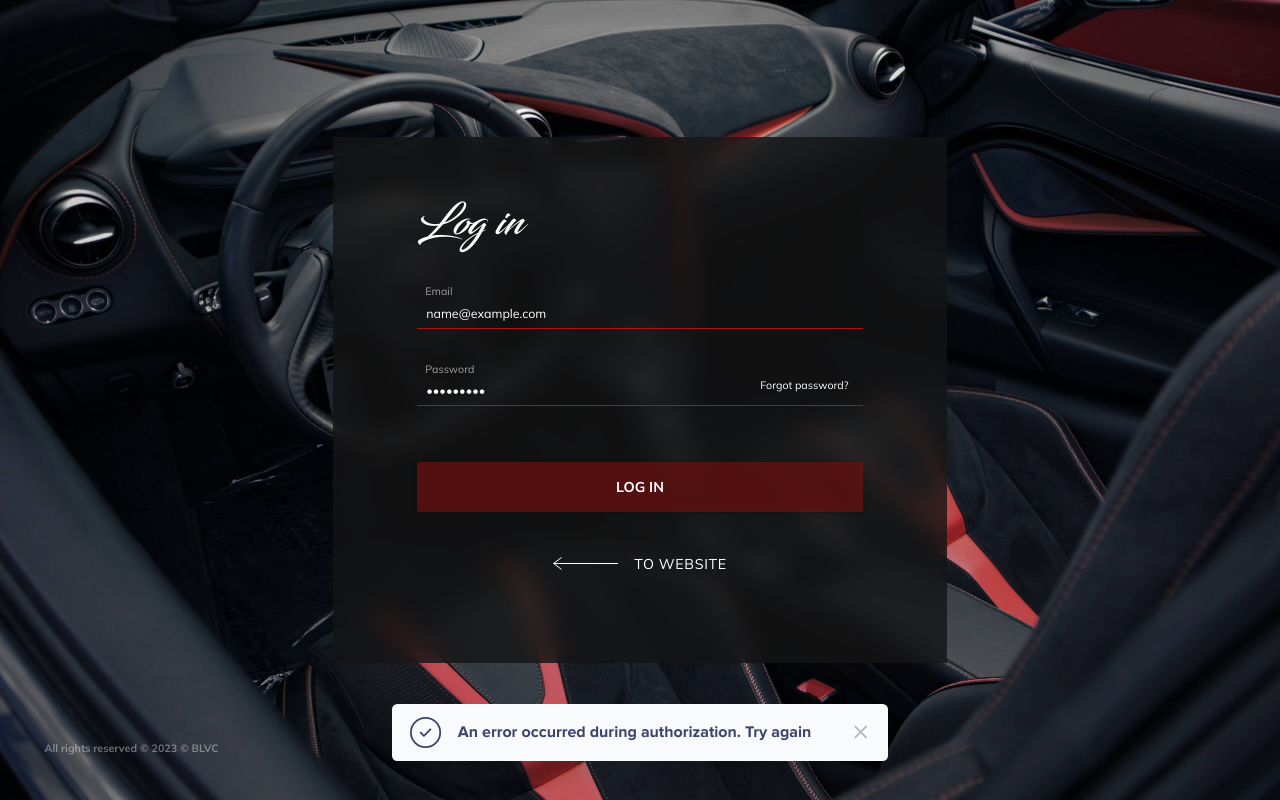
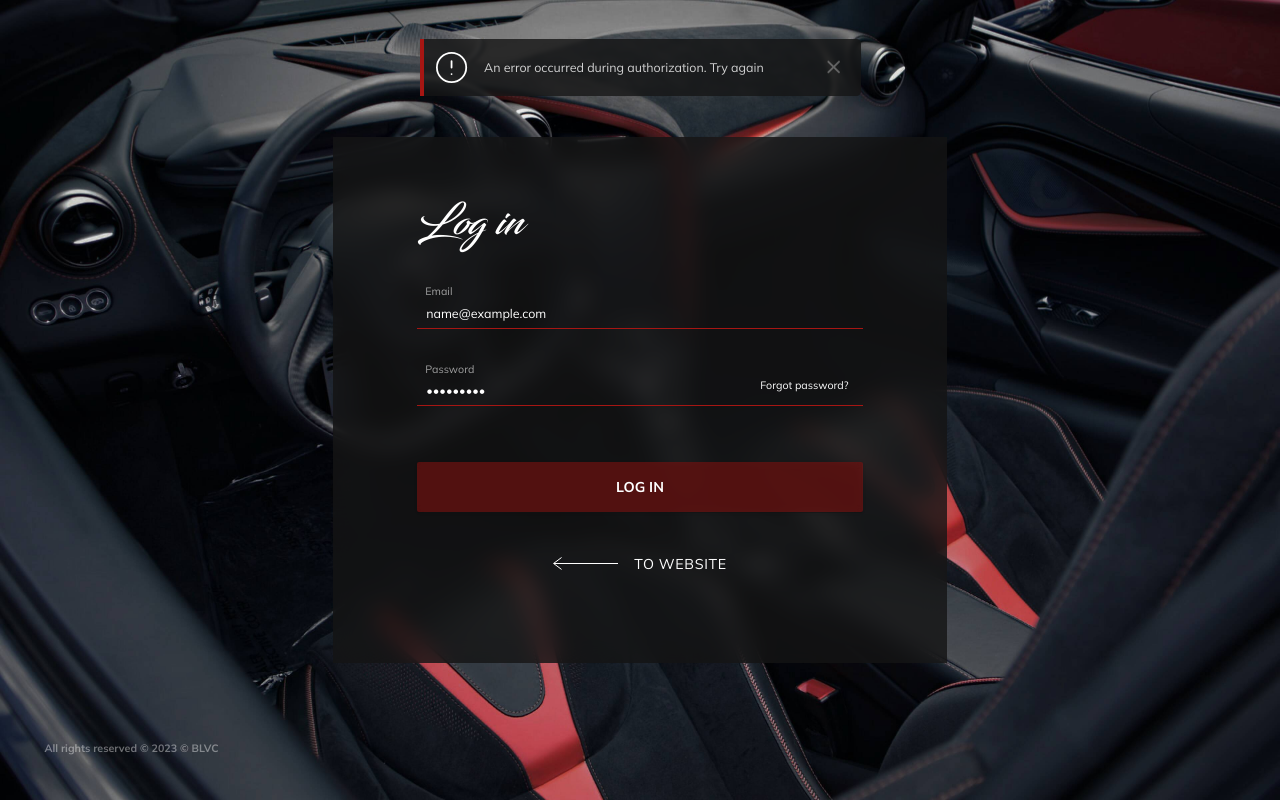
Before and after one commit to deniskeller/blvc, a Next.js app: page /auth in a window 1280 px wide. Both pictures are taken after typing "name@example.com", "Sample123" into the empty fields and a click on the button "LOG IN". Built offline with nearby package versions, Linux system fonts and the light colour scheme.

Commit message:
add toast

```diff
--- a/src/components/base/BaseToast/BaseToast.module.scss
+++ b/src/components/base/BaseToast/BaseToast.module.scss
@@ -14,7 +14,7 @@
     position: absolute;
     transition: all 230ms cubic-bezier(0.21, 1.02, 0.73, 1) 0s;
     transform: translateY(0px);
-		bottom: em(44px);
+    top: em(44px);
     justify-content: center;
     z-index: $toast;
     pointer-events: painted;
@@ -56,7 +56,6 @@
     .Text {
       p {
         color: $white;
-				font-family: $Spectral;
         font-size: em(16px);
         font-style: normal;
         font-weight: 700;
@@ -89,33 +88,40 @@
 
 .BaseToastApp {
   .BaseToast_Toast {
-		border-radius: em(6px);
-		background: #f9fafb;
+    position: relative;
+    border-radius: 0 em(5px) em(5px) 0;
+    background: rgba(20, 20, 20, 0.8);
     box-shadow: 0px 20px 25px -5px rgba(0, 0, 0, 0.1),
       0px 10px 10px -5px rgba(0, 0, 0, 0.04);
-		padding: em(10px) em(86px) em(10px) em(16px);
+    backdrop-filter: blur(2px);
+    padding: em(10px) em(109px) em(10px) em(14px);
+    &::after {
+      display: block;
+      content: '';
+      background: #a61613;
+      width: em(5px);
+      height: 100%;
+      position: absolute;
+      top: 0;
+      left: 0;
+    }
     .BaseToast_Content {
       .Icon {
         width: em(44px);
         height: em(44px);
         margin-right: em(14px);
-				@include ifmobile {
-					width: em(30px);
-					height: em(30px);
-					margin-right: em(10px);
+        path {
+          stroke: $white;
         }
       }
       .Text {
         p {
-					color: $dark-blue2;
-					font-family: $ProximaNova;
-					font-size: em(18px);
+          color: rgba(255, 255, 255, 0.8);
+          font-family: 'Mulish', sans-serif;
+          font-size: em(14px);
           font-style: normal;
           font-weight: 400;
-					line-height: 120%;
-					@include ifmobile {
-						font-size: em(14px);
-					}
+          line-height: 100%;
         }
       }
     }
@@ -128,7 +134,7 @@
 
 @include keyframe(fadeIn) {
   0% {
-		transform: translate3d(0, 200%, 0) scale(0.6);
+    transform: translate3d(0, -200%, 0) scale(0.6);
     opacity: 0.5;
   }
   100% {
--- a/src/components/base/BaseToast/BaseToast.tsx
+++ b/src/components/base/BaseToast/BaseToast.tsx
@@ -22,6 +22,25 @@ const BaseToast: React.FC = () => {
                 d="M16.5 22L20.1667 25.6667L27.5 18.3333M38.5 22C38.5 31.1127 31.1127 38.5 22 38.5C12.8873 38.5 5.5 31.1127 5.5 22C5.5 12.8873 12.8873 5.5 22 5.5C31.1127 5.5 38.5 12.8873 38.5 22Z"
                 stroke="#1B2454"
                 strokeOpacity="0.85"
+                strokeWidth="2"
+                strokeLinecap="round"
+                strokeLinejoin="round"
+              />
+            </svg>
+          </>
+        );
+      case 'error':
+        return (
+          <>
+            <svg
+              xmlns="http://www.w3.org/2000/svg"
+              viewBox="0 0 44 44"
+              fill="none"
+              className={s.Icon}
+            >
+              <path
+                d="M22 14.6667V22M22 29.3333H22.0183M38.5 22C38.5 31.1127 31.1127 38.5 22 38.5C12.8873 38.5 5.5 31.1127 5.5 22C5.5 12.8873 12.8873 5.5 22 5.5C31.1127 5.5 38.5 12.8873 38.5 22Z"
+                stroke="white"
                 strokeWidth="2"
                 strokeLinecap="round"
                 strokeLinejoin="round"
@@ -62,7 +81,7 @@ const BaseToast: React.FC = () => {
             key={toast.id}
             style={{
               opacity: toast.visible ? 1 : 0,
-              transform: `translateY(-${offset}px)`,
+              transform: `translateY(${offset}px)`,
             }}
             {...toast.ariaProps}
           >
@@ -86,11 +105,11 @@ const BaseToast: React.FC = () => {
                 }}
               >
                 <path
-                  d="M6 18L18 6M6 6L18 18"
-                  stroke="#5F41D4"
-                  strokeWidth="2"
-                  strokeLinecap="round"
-                  strokeLinejoin="round"
+                  fillRule="evenodd"
+                  clipRule="evenodd"
+                  d="M5.15146 5.15225C5.62009 4.68362 6.37989 4.68362 6.84852 5.15225L12 10.3037L17.1515 5.15225C17.6201 4.68362 18.3799 4.68362 18.8485 5.15225C19.3171 5.62088 19.3171 6.38068 18.8485 6.84931L13.697 12.0008L18.8485 17.1523C19.3171 17.6209 19.3171 18.3807 18.8485 18.8493C18.3799 19.3179 17.6201 19.3179 17.1515 18.8493L12 13.6978L6.84852 18.8493C6.37989 19.3179 5.62009 19.3179 5.15146 18.8493C4.68283 18.3807 4.68283 17.6209 5.15146 17.1523L10.3029 12.0008L5.15146 6.84931C4.68283 6.38068 4.68283 5.62088 5.15146 5.15225Z"
+                  fill="white"
+                  fillOpacity="0.3"
                 />
               </svg>
             </div>
--- a/src/view/landing/Auth/Auth.tsx
+++ b/src/view/landing/Auth/Auth.tsx
@@ -39,8 +39,8 @@ const Auth: React.FC = () => {
     } else {
       setError(true);
       setTimeout(() => {
-        toast.success('An error occurred during authorization. Try again', {
-          duration: 300000,
+        toast.error('An error occurred during authorization. Try again', {
+          duration: 3000,
           className: 'dashboard',
         });
       }, 500);
```
Lines whose indentation alone changed are shown as unchanged.
